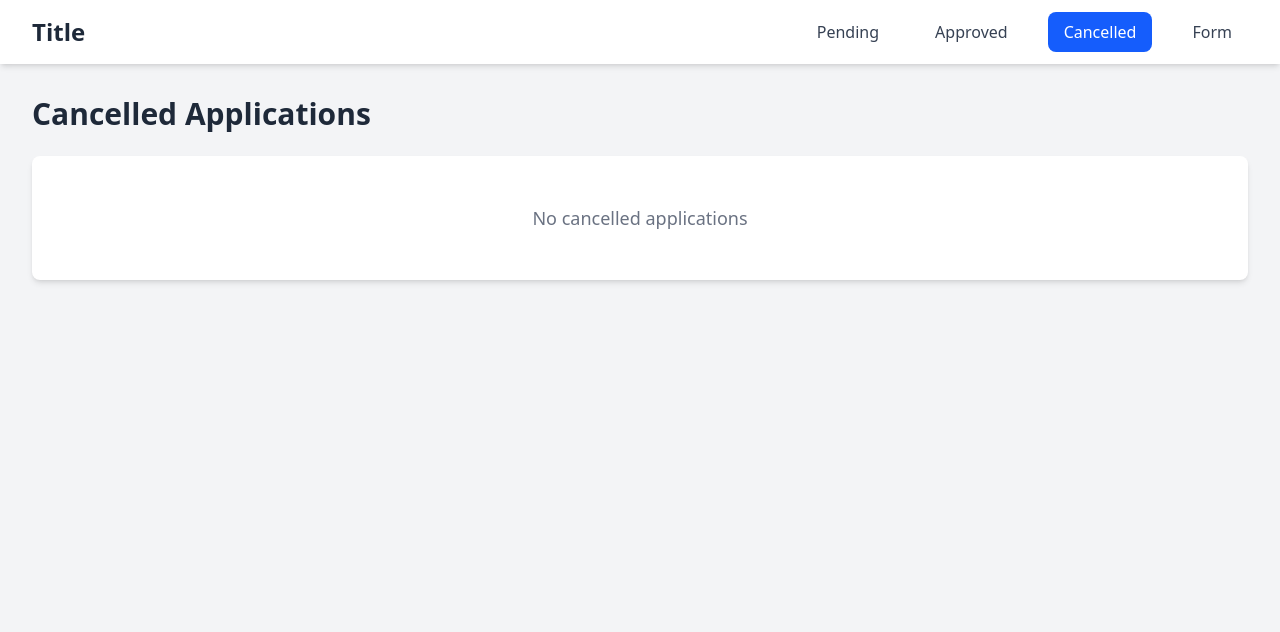
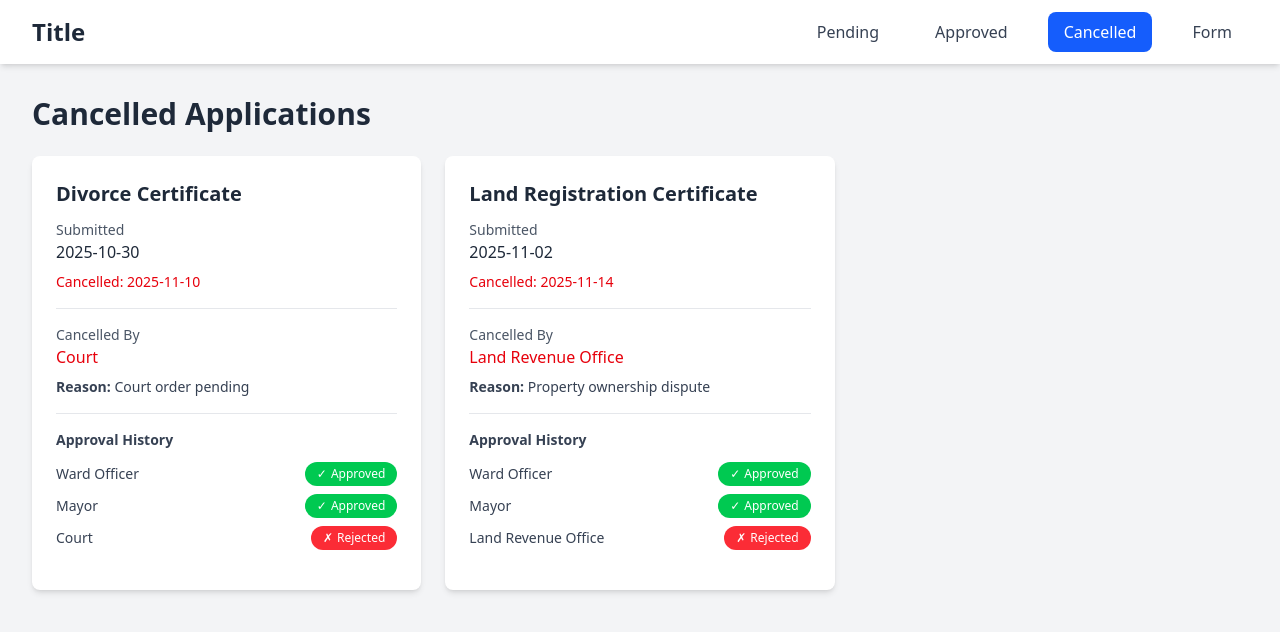
Before and after one commit to Aradhya-Paudel/Hackathon, a React (Vite) app: page /cancelled in a window 1280 px wide. Shown: the top 632 px of the page. Built offline with nearby package versions, Linux system fonts and the light colour scheme.

Commit message:
Userside without backend1

```diff
--- a/src/userpages/Cancelled.jsx
+++ b/src/userpages/Cancelled.jsx
@@ -5,7 +5,34 @@ function Cancelled() {
   const navigate = useNavigate();
 
   // Mock data - replace with actual API call
-  const [cancelledForms] = useState([]);
+  const [cancelledForms] = useState([
+    {
+      id: 1,
+      documentType: "Divorce Certificate",
+      submittedDate: "2025-10-30",
+      cancelledDate: "2025-11-10",
+      cancelledBy: "Court",
+      reason: "Court order pending",
+      lastApprovers: [
+        { name: "Ward Officer", status: "approved" },
+        { name: "Mayor", status: "approved" },
+        { name: "Court", status: "rejected" },
+      ],
+    },
+    {
+      id: 2,
+      documentType: "Land Registration Certificate",
+      submittedDate: "2025-11-02",
+      cancelledDate: "2025-11-14",
+      cancelledBy: "Land Revenue Office",
+      reason: "Property ownership dispute",
+      lastApprovers: [
+        { name: "Ward Officer", status: "approved" },
+        { name: "Mayor", status: "approved" },
+        { name: "Land Revenue Office", status: "rejected" },
+      ],
+    },
+  ]);
 
   return (
     <div className="min-h-screen bg-gray-100">
--- a/src/userpages/Completed.jsx
+++ b/src/userpages/Completed.jsx
@@ -3,9 +3,32 @@ import { useState } from "react";
 
 function Completed() {
   const navigate = useNavigate();
+  const [error, setError] = useState(null);
 
   // Mock data - replace with actual API call
-  const [approvedForms] = useState([]);
+  const [approvedForms] = useState([
+    {
+      id: 1,
+      documentType: "Marriage Certificate",
+      submittedDate: "2025-11-01",
+      approvedDate: "2025-11-14",
+      approvers: [
+        { name: "Ward Officer", status: "approved", date: "2025-11-05" },
+        { name: "Mayor", status: "approved", date: "2025-11-10" },
+        { name: "CDO", status: "approved", date: "2025-11-14" },
+      ],
+    },
+    {
+      id: 2,
+      documentType: "Death Certificate",
+      submittedDate: "2025-11-12",
+      approvedDate: "2025-11-19",
+      approvers: [
+        { name: "Ward Officer", status: "approved", date: "2025-11-15" },
+        { name: "Mayor", status: "approved", date: "2025-11-19" },
+      ],
+    },
+  ]);
 
   return (
     <div className="min-h-screen bg-gray-100">
@@ -52,6 +75,13 @@ function Completed() {
         <h1 className="text-3xl font-bold text-gray-800 mb-6">
           Approved Applications
         </h1>
+
+        {/* Error Message */}
+        {error && (
+          <div className="mb-4 p-4 bg-red-100 border border-red-400 text-red-700 rounded-lg">
+            {error}
+          </div>
+        )}
 
         {/* Forms Grid */}
         <div className="grid grid-cols-1 md:grid-cols-2 lg:grid-cols-3 gap-6">
--- a/src/userpages/Form.jsx
+++ b/src/userpages/Form.jsx
@@ -1058,7 +1058,6 @@ function Form() {
               </>
             )}
 
-            {/* Land Registration Certificate Form */}
             {documentType === "Land Registration Certificate" && (
               <>
                 <div className="grid grid-cols-1 md:grid-cols-2 gap-4">
--- a/src/userpages/Pending.jsx
+++ b/src/userpages/Pending.jsx
@@ -5,7 +5,29 @@ function Pending() {
   const navigate = useNavigate();
 
   // Mock data - replace with actual API call
-  const [pendingForms] = useState([]);
+  const [pendingForms] = useState([
+    {
+      id: 1,
+      documentType: "Citizenship Certificate",
+      submittedDate: "2025-11-20",
+      approvers: [
+        { name: "Ward Officer", status: "approved" },
+        { name: "Mayor", status: "reviewing" },
+        { name: "CDO", status: "pending" },
+      ],
+      estimatedTime: "5 days",
+    },
+    {
+      id: 2,
+      documentType: "Birth Certificate",
+      submittedDate: "2025-11-21",
+      approvers: [
+        { name: "Ward Officer", status: "reviewing" },
+        { name: "Mayor", status: "pending" },
+      ],
+      estimatedTime: "3-5 days",
+    },
+  ]);
 
   const getStatusColor = (status) => {
     switch (status) {
```
